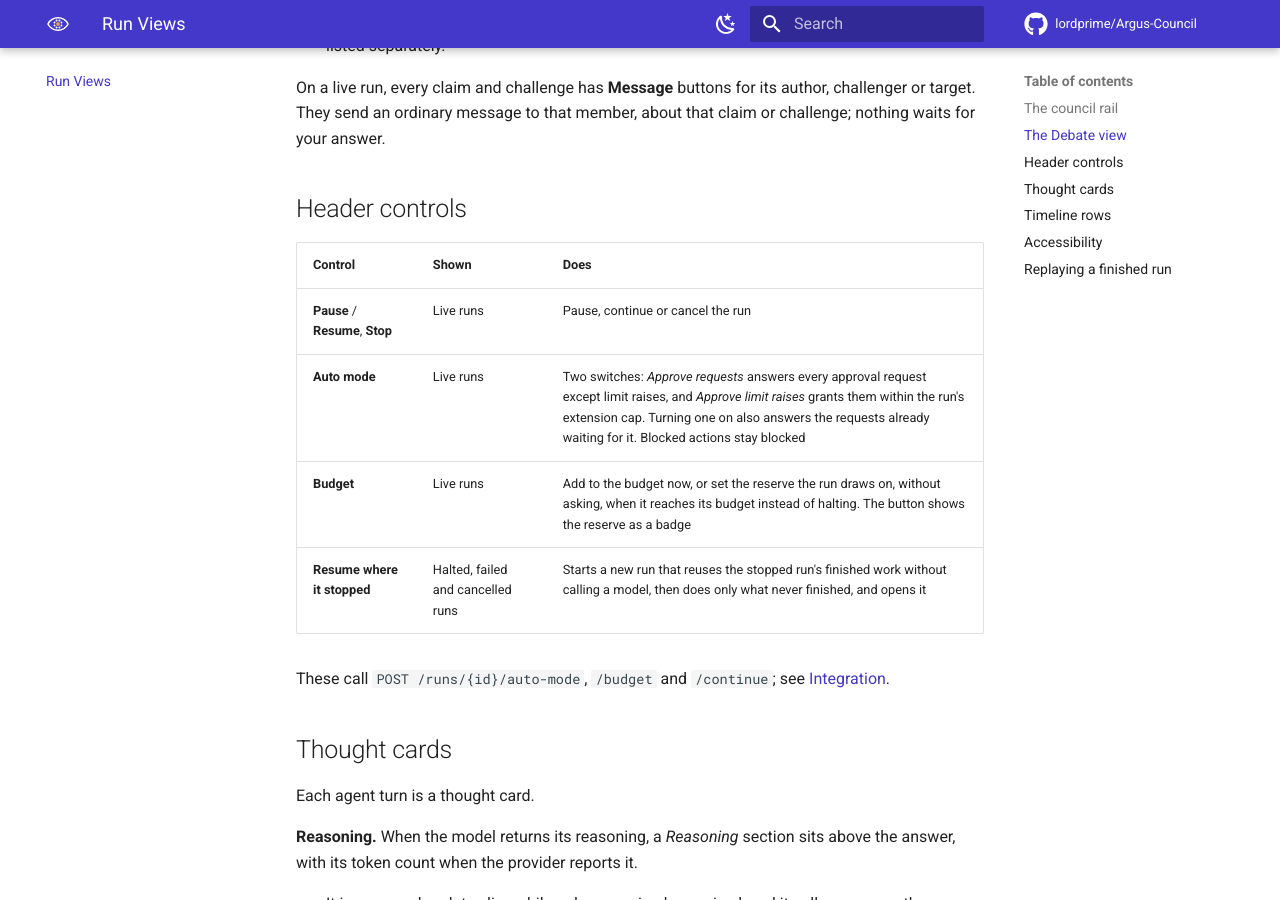
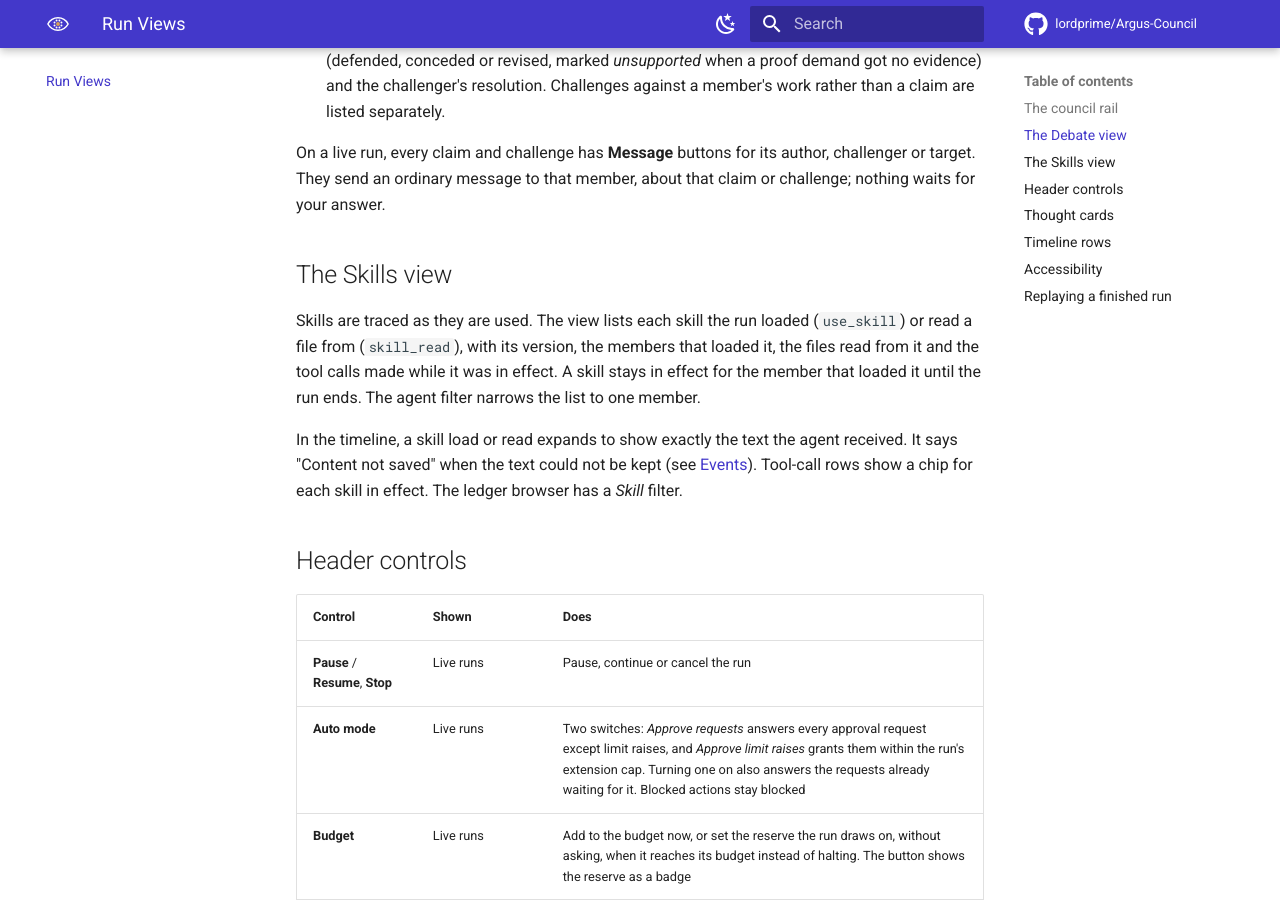
Before and after one commit to lordprime/Argus-Council, an MkDocs documentation site: the page built from docs/run-views.md, in a window 1280 px wide and 900 px high, scrolled down 2465 px. Built offline with MkDocs 1.6.1 and Material for MkDocs 9.7.7, drawn with Linux system fonts in a browser that asks for light colours; comment, search, counter and statistics services are not loaded; some of the changed text lies outside the part shown.

Commit message:
Docs: the skill trace

```diff
--- a/docs/run-views.md
+++ b/docs/run-views.md
@@ -23,6 +23,7 @@ flowchart LR
 | --- | --- |
 | **Timeline** | A chronological feed of the plan, thoughts, tool calls, intercepts, corrections, approvals, votes and messages between members, with a density control |
 | **Debate** | The council's argument: the phase it is in, the claims with their challenge threads, each member's position on each claim, and the co-signed conclusion ([below](#the-debate-view)) |
+| **Skills** | Each skill the run used, with who loaded it, the files read from it and the tool calls made under it, filterable by agent ([below](#the-skills-view)) |
 | **Map** | An isometric map of agents, overseers, sub-councils, tools, MCP servers and remote agents, with live message pulses along the links, filters, pause and live, zoom and pan, and a details panel that includes the ledger id and hash of protocol calls |
 | **Gantt** | Steps and per-agent activity over time, with a live now-line |
 | **Heatmap** | Who talks when: rows for agents, sub-agents and external peers, auto-sized time bins, and intensity by messages, tokens, cost or errors |
@@ -73,6 +74,18 @@ The **Debate** view follows the [debate](concepts/councils.md#the-debate) as it
 On a live run, every claim and challenge has **Message** buttons for its author, challenger or
 target. They send an ordinary message to that member, about that claim or challenge; nothing
 waits for your answer.
+
+## The Skills view
+
+Skills are traced as they are used. The view lists each skill the run loaded (`use_skill`) or read
+a file from (`skill_read`), with its version, the members that loaded it, the files read from it
+and the tool calls made while it was in effect. A skill stays in effect for the member that loaded
+it until the run ends. The agent filter narrows the list to one member.
+
+In the timeline, a skill load or read expands to show exactly the text the agent received. It says
+"Content not saved" when the text could not be kept (see
+[Events](concepts/runs.md#skill-events)). Tool-call rows show a chip for each skill in effect.
+The ledger browser has a *Skill* filter.
 
 ## Header controls
 
```
Also changed, not shown: other parts of docs/run-views.md (+2 -2 lines), CHANGELOG.md (+2 -0 lines), docs/concepts/runs.md (+15 -0 lines), docs/protocols.md (+4 -1 lines).
